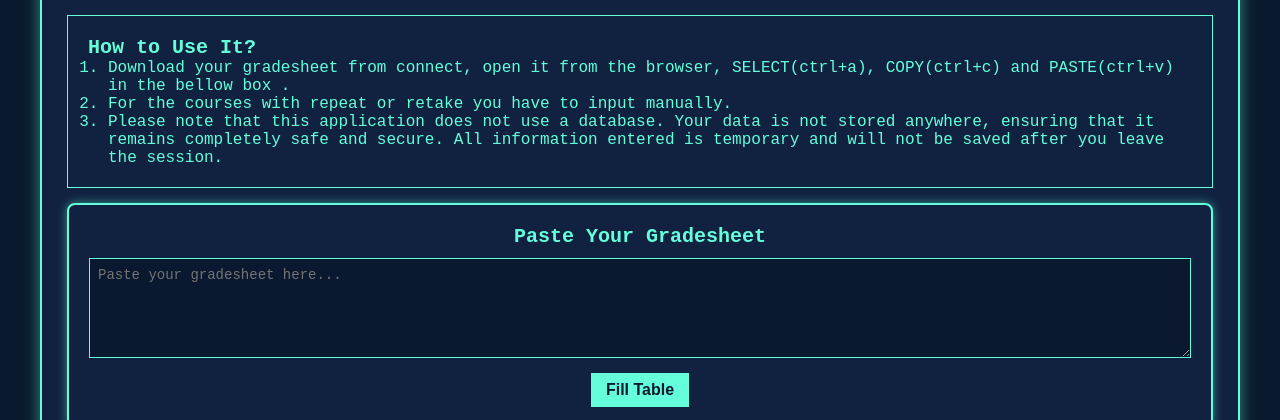
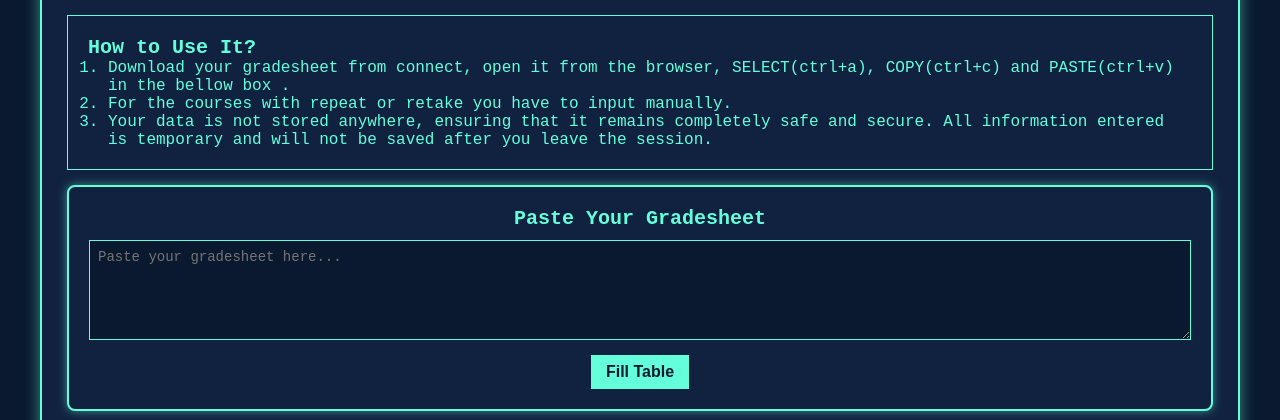
Before and after one commit to Tawseef-Tonoy/bracu_cgpa_calculator, a Flask app: page / in a window 1280 px wide. Shown: the part 86-506 px from the top of the page. Run offline with Flask 3, Linux system fonts and the light colour scheme.

Commit message:
Update index.html

```diff
--- a/templates/index.html
+++ b/templates/index.html
@@ -17,7 +17,7 @@
             <ol>
                 <li>Download your gradesheet from connect, open it from the browser, SELECT(ctrl+a), COPY(ctrl+c) and PASTE(ctrl+v) in the bellow box .</li>
                 <li>For the courses with repeat or retake you have to input manually.</li>
-                <li>Please note that this application does not use a database. Your data is not stored anywhere, ensuring that it remains completely safe and secure. All information entered is temporary and will not be saved after you leave the session.</li>
+                <li>Your data is not stored anywhere, ensuring that it remains completely safe and secure. All information entered is temporary and will not be saved after you leave the session.</li>
             </ol>
         </div>
 
```
